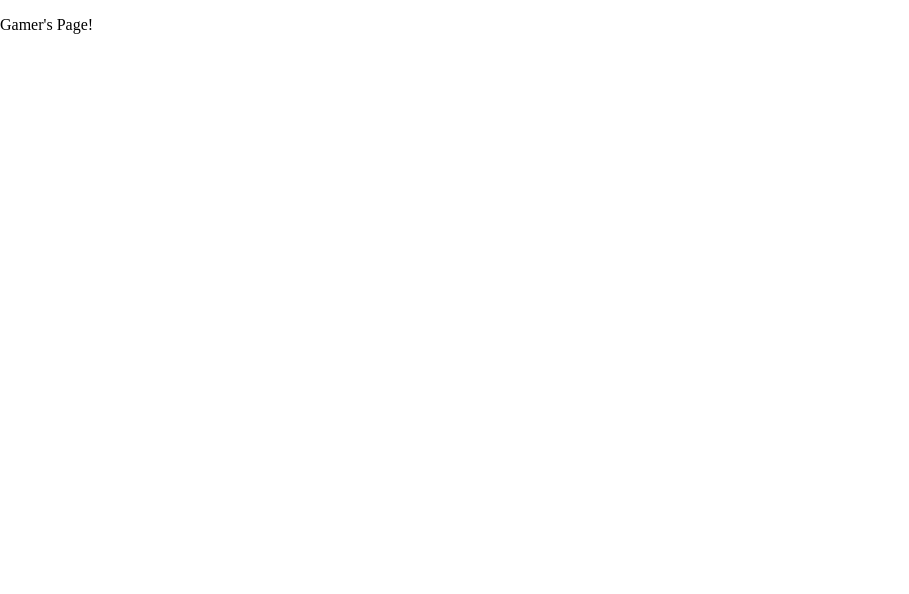
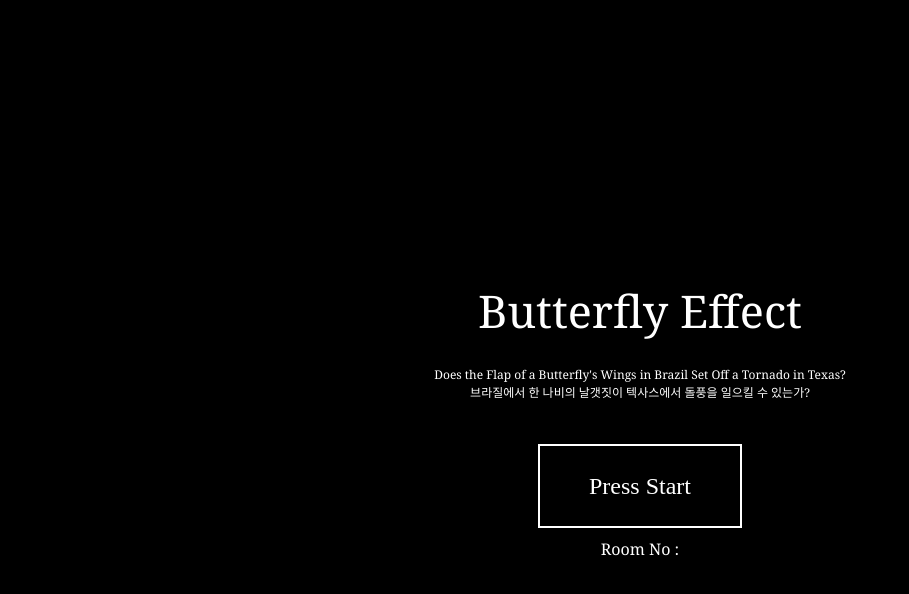
Before and after one commit to lybell-art/butterfly_effect, a website: page public/game.html in a window 1280 px wide. Shown: the whole page, without its empty margins (0-909 px from the left). Drawn offline with nearby package versions, Linux system fonts and the light colour scheme.

Commit message:
butterfly effect

```diff
--- /dev/null
+++ b/public/css/game.css
@@ -0,0 +1,69 @@
+#intro_screen
+{
+	position: fixed;
+	top: 0px;
+	left: 0px;
+	background-color: #000000;
+	opacity: 0;
+	-webkit-transform: scale(2,2);
+  	-ms-transform: scale(2,2);
+  	transform: scale(2,2);
+  	transition: opacity 1s, transform 1s;
+
+  	-webkit-user-select: none;
+	-moz-user-select: none;
+	user-select: none;
+}
+
+#game_screen
+{
+	position: fixed;
+	top: 0px;
+	left: 0px;
+	background-color: #000000;
+	opacity: 0;
+	transition: opacity 1s;
+
+	-webkit-user-select: none;
+	-moz-user-select: none;
+	user-select: none;
+}
+
+#intro_screen.active_screen
+{
+	opacity: 1;
+	-webkit-transform: scale(1,1);
+  	-ms-transform: scale(1,1);
+  	transform: scale(1,1);
+  	z-index: 10;
+}
+
+#game_screen.active_screen
+{
+	opacity: 1;
+}
+
+.container p{
+	width: 100%;
+	text-align: center;
+}
+
+#titleText_wrapper{
+	position: absolute;
+	top: 35%;
+}
+
+#bottomText_wrapper{
+	position: absolute;
+	bottom: 30%;
+}
+
+#room_no{
+	padding-top: 10px;
+	font-size: 16px;
+	font-family: Noto Serif KR, Georgia, serif;
+}
+
+.title{
+	margin-bottom: 25px;
+}
--- /dev/null
+++ b/public/css/style.css
@@ -0,0 +1,67 @@
+p{
+	color: #ffffff;
+	margin: 0px;
+}
+
+html,body{
+	height: 100%;
+}
+
+.container{
+	width: 100%;
+	height: 100%;
+
+	display: -webkit-box;
+	display: -moz-box;
+	display: box;
+
+	-webkit-box-orient: vertical;
+	-moz-box-orient: vertical;
+	box-orient: vertical;
+
+	-webkit-box-pack: center;
+	-moz-box-pack: center;
+	box-pack: center;
+
+	-webkit-box-align: center;
+	-moz-box-align: center;
+	box-align: center;
+}
+
+.title{
+	font-family: Noto Serif KR, Georgia, serif;
+	font-size: 45px;
+}
+
+.plain_txt{
+	font-family: Noto Serif KR, Georgia, serif;
+	font-size: 12px;
+}
+
+.button{
+	width: 200px;
+	height: 80px;
+	border: 2px solid #ffffff;
+	font-size: 24px;
+	color: #ffffff;
+
+	display: -webkit-box;
+	display: -moz-box;
+	display: box;
+
+	-webkit-box-pack: center;
+	-moz-box-pack: center;
+	box-pack: center;
+
+	-webkit-box-align: center;
+	-moz-box-align: center;
+	box-align: center;
+
+	transition: 0.2s all;
+}
+
+.button:hover{
+	transform: scale(1.1,1.1);
+	background-color: #ffffff10;
+	color: #47c6ff;
+}
--- a/public/game.html
+++ b/public/game.html
@@ -7,7 +7,10 @@
 		html, body {margin:0; padding:0; overflow:hidden;}
 	</style>
 	<link href="https://fonts.googleapis.com/css?family=Noto+Serif+KR&display=swap" rel="stylesheet">
+	<link rel="stylesheet" type="text/css" href="css/style.css">
+	<link rel="stylesheet" type="text/css" href="css/game.css">
 	<link rel="shortcut icon" href="#">
+	<script src="https://cdnjs.cloudflare.com/ajax/libs/p5.js/1.3.0/p5.min.js"></script>
 </head>
 <body>
 	<noscript>
@@ -16,6 +19,21 @@
 			<p>This page uses javascript. Please enable javascript in your browser settings and reflesh the page.</p>
 		</div>
 	</noscript>
-	<p>Gamer's Page!</p>
+	<div id="intro_screen" class="container active_screen">
+		<div id="titleText_wrapper">
+			<p class="title">Butterfly Effect</p>
+			<p class="plain_txt">Does the Flap of a Butterfly's Wings in Brazil Set Off a Tornado in Texas?</p>
+			<p class="plain_txt">브라질에서 한 나비의 날갯짓이 텍사스에서 돌풍을 일으킬 수 있는가?</p>
+		</div>
+		<div id="bottomText_wrapper">
+			<div id="start_button" class="button" ><p>Press Start</p></div>
+			<p id="room_no" class="roomNo" >Room No : </p>
+		</div>
+	</div>
+	<div id="game_screen" class="container">
+		<p>이것은 그것이다!</p>
+		<div id="game"></div>
+	</div>
+	<script type="text/javascript" src="js/gameScreen.js"></script>
 </body>
 </html>
--- /dev/null
+++ b/public/js/gameScreen.js
@@ -0,0 +1,29 @@
+function transitionScreen(toGame)
+{
+	const intro_screen=document.getElementById('intro_screen');
+	const game_screen=document.getElementById('game_screen');
+	if(toGame) //intro -> game
+	{
+		intro_screen.classList.remove("active_screen");
+		game_screen.classList.add("active_screen");
+	}
+	else{
+		intro_screen.classList.add("active_screen");
+		game_screen.classList.remove("active_screen");
+	}
+}
+
+function game_start()
+{
+	transitionScreen(true);
+}
+
+let startButton=document.getElementById('start_button');
+startButton.addEventListener('mousedown', game_start);
+
+socket.on('Room', function(no){
+	const roomUIs = document.getElementsByClassName('roomNo');
+	for (let i=0; i<roomUIs.length; i++) {
+		roomUIs[i].innerText="Room No : "+no;
+	}
+});
```
Also changed, not shown: index.js (+22 -0 lines).
